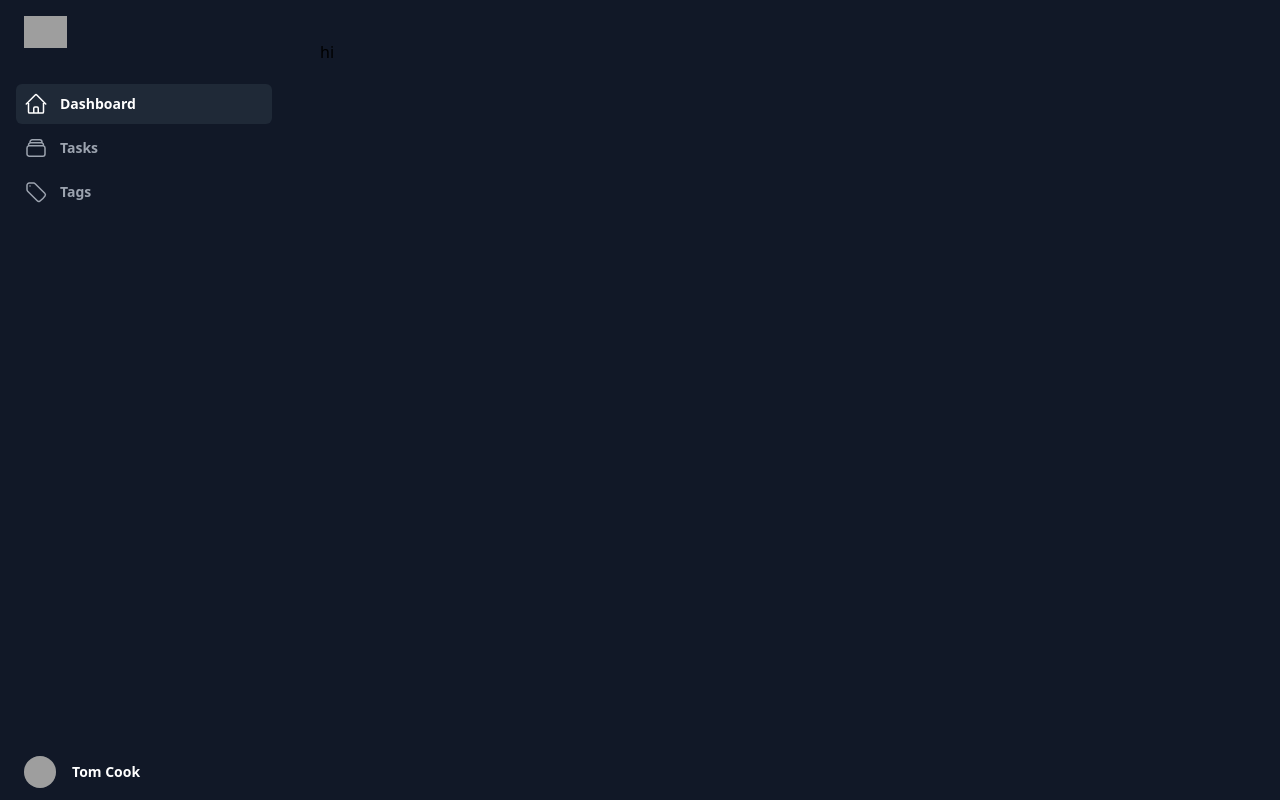
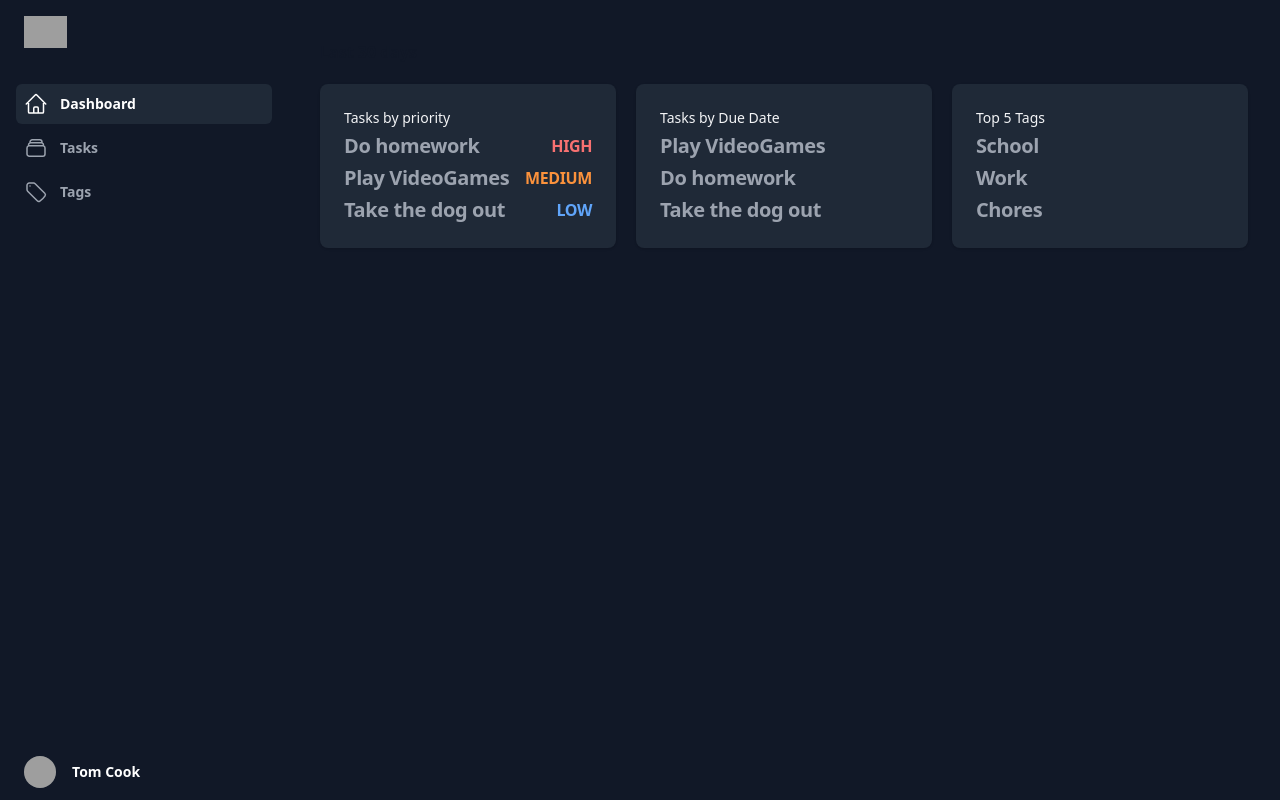
Before and after one commit to Speekz/viewstats-fe-test, a Next.js app: page /dashboard in a window 1280 px wide. Built offline with nearby package versions, Linux system fonts and the light colour scheme; grey boxes are pictures that could not be loaded.

Commit message:
created stats card atom

```diff
--- a/app/dashboard/page.tsx
+++ b/app/dashboard/page.tsx
@@ -1,5 +1,7 @@
 import React from "react";
 import ApplicationShell from "src/components/templates/ApplicationShell";
+import { dashboardStats } from "../../src/lib/tests";
+import StatsCards from "src/components/Atoms/StatsCard";
 
 export const metadata = {
   title: "Dashboard",
@@ -8,9 +10,24 @@ export const metadata = {
 const Dashboard = () => {
   return (
     <ApplicationShell>
-      <label>hi</label>
+      <Example />
     </ApplicationShell>
   );
 };
 
 export default Dashboard;
+
+export function Example() {
+  return (
+    <div>
+      <h3 className="text-base font-semibold leading-6 text-gray-900">
+        Last 30 days
+      </h3>
+      <dl className="mt-5 grid grid-cols-1 gap-5 sm:grid-cols-3">
+        {dashboardStats.map((item) => (
+          <StatsCards item={item} />
+        ))}
+      </dl>
+    </div>
+  );
+}
--- /dev/null
+++ b/src/components/Atoms/StatsCard/index.tsx
@@ -0,0 +1,62 @@
+import React, { FC } from "react";
+import { ETaskPriority, IStatsCard } from "./models/StatsCard.interface";
+import { priorityOrder } from "./models/StatsCard.constants";
+import classNames from "classnames";
+
+interface StatsCardProps {
+  item: IStatsCard;
+}
+
+const StatsCards: FC<StatsCardProps> = ({ item }) => {
+  const parseValues = () => {
+    if (item.type === "tasks:priority") {
+      return item.data.sort((a, b) => {
+        const priorityIndexA = priorityOrder.indexOf(a.priority as string);
+        const priorityIndexB = priorityOrder.indexOf(b.priority as string);
+        return priorityIndexA - priorityIndexB;
+      });
+    }
+
+    if (item.type === "tasks:dueDate") {
+      return item.data.sort((a, b) => {
+        return (b.dueDate as number) - (a.dueDate as number);
+      });
+    }
+
+    if (item.type === "tags:top") {
+      return item.data.sort((a, b) => {
+        return (b.count as number) - (a.count as number);
+      });
+    }
+    return [];
+  };
+
+  return (
+    <div
+      key={item.name}
+      className="overflow-hidden rounded-lg bg-gray-800 px-4 py-5 shadow sm:p-6"
+    >
+      <dt className="truncate text-sm font-medium text-gray-100">
+        {item.name}
+      </dt>
+      {parseValues().map((data) => (
+        <>
+          <dd className="mt-1 font-semibold tracking-tight text-gray-400 cursor-pointer flex flex-row justify-between items-center hover:underline hover:decoration-solid ">
+            <label className="text-xl">{data.title}</label>
+            <label
+              className={classNames({
+                "text-red-400": data.priority === ETaskPriority.High,
+                "text-orange-400": data.priority === ETaskPriority.Medium,
+                "text-blue-400": data.priority === ETaskPriority.Low,
+              })}
+            >
+              {data.priority}
+            </label>
+          </dd>
+        </>
+      ))}
+    </div>
+  );
+};
+
+export default StatsCards;
--- /dev/null
+++ b/src/components/Atoms/StatsCard/models/StatsCard.constants.ts
@@ -0,0 +1 @@
+export const priorityOrder = ["HIGH", "MEDIUM", "LOW"];
--- /dev/null
+++ b/src/components/Atoms/StatsCard/models/StatsCard.interface.ts
@@ -0,0 +1,21 @@
+export type TStatsCard = "tasks:priority" | "tasks:dueDate" | "tags:top";
+
+export interface IStatsCard {
+  name: string;
+  type: TStatsCard;
+  data: IStatsCardData[];
+}
+
+export interface IStatsCardData {
+  id: number;
+  title: string;
+  priority?: ETaskPriority;
+  dueDate?: number;
+  count?: number;
+}
+
+export enum ETaskPriority {
+  High = "HIGH",
+  Medium = "MEDIUM",
+  Low = "LOW",
+}
--- /dev/null
+++ b/src/lib/tests.ts
@@ -0,0 +1,65 @@
+export const dashboardStats = [
+  {
+    name: "Tasks by priority",
+    type: "tasks:priority",
+    data: [
+      {
+        id: 1,
+        title: "Take the dog out",
+        priority: "LOW",
+      },
+      {
+        id: 2,
+        title: "Do homework",
+        priority: "HIGH",
+      },
+      {
+        id: 3,
+        title: "Play VideoGames",
+        priority: "MEDIUM",
+      },
+    ],
+  },
+  {
+    name: "Tasks by Due Date",
+    type: "tasks:dueDate",
+    data: [
+      {
+        id: 1,
+        title: "Take the dog out",
+        dueDate: 1713330120,
+      },
+      {
+        id: 2,
+        title: "Do homework",
+        dueDate: 1713330152,
+      },
+      {
+        id: 3,
+        title: "Play VideoGames",
+        dueDate: 1713330172,
+      },
+    ],
+  },
+  {
+    name: "Top 5 Tags",
+    type: "tags:top",
+    data: [
+      {
+        id: 1,
+        title: "Work",
+        count: 10,
+      },
+      {
+        id: 2,
+        title: "School",
+        count: 20,
+      },
+      {
+        id: 3,
+        title: "Chores",
+        count: 2,
+      },
+    ],
+  },
+];
```
